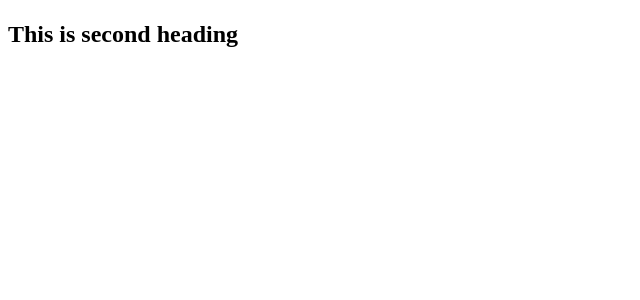
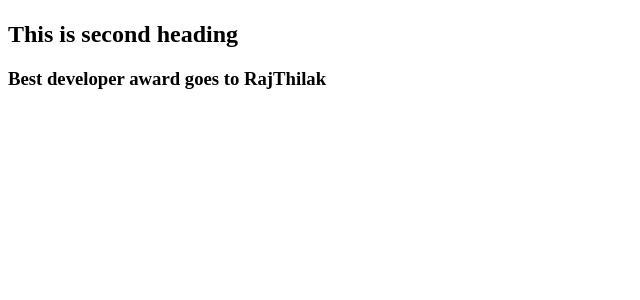
Before and after one commit to kannanfsd/myacer, an Angular app in the folder my-dream-app/: page / in a window 1280 px wide. Shown: the top 300 px of the page, without its empty margins (0-640 px from the left). Built offline with nearby package versions, Linux system fonts and the light colour scheme.

Commit message:
Modify app component file

```diff
--- a/my-dream-app/src/app/app.component.html
+++ b/my-dream-app/src/app/app.component.html
@@ -2,3 +2,4 @@
   {{title1}}
 </h1>
 <h2>This is second heading</h2>
+<h3>Best developer award goes to RajThilak </h3>
```
